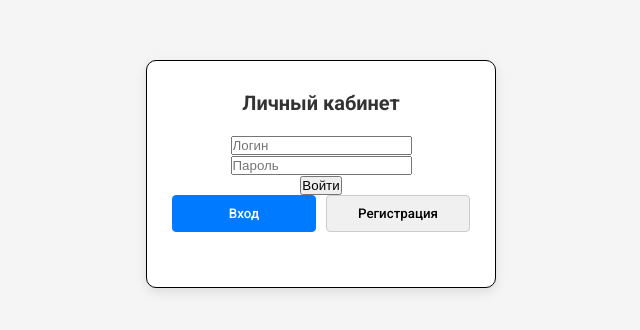
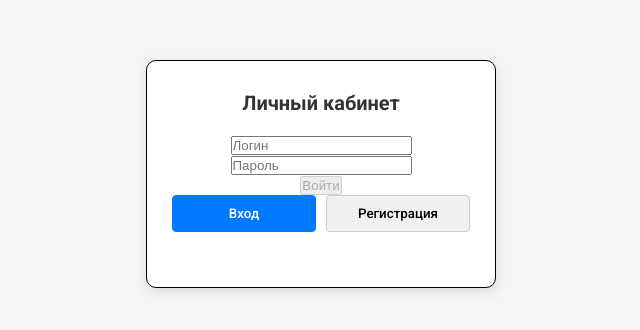
Before and after one commit to ilya-r-v/pet-project-messenger, an Angular app in the folder client/: page / in a window 1280 px wide. Shown: the part 226-556 px from the top of the page, without its empty margins (319-959 px from the left). Built offline with nearby package versions, Linux system fonts and the light colour scheme.

Commit message:
feat: add redirect

```diff
--- a/client/src/app/app.html
+++ b/client/src/app/app.html
@@ -1,9 +1,19 @@
+@if (authService.isAuthenticated$ | async) {
+    <app-home></app-home>
+} @else {
+    <ng-container *ngTemplateOutlet="authBlock"></ng-container>
+}
+
+<ng-template #authBlock>
     <div class="auth">
     <div class="auth-window">
         <h4>Личный кабинет</h4>
 
-    <app-login *ngIf="activeForm === 'login'"></app-login>
-    <app-register *ngIf="activeForm === 'register'"></app-register>
+        @if (activeForm === 'login') {
+            <app-login></app-login>
+        } @else {
+            <app-register></app-register>
+        }
 
         <div class="switch-buttons">
         <button
@@ -21,3 +31,4 @@
         </div>
     </div>
     </div>
+</ng-template>
--- a/client/src/app/app.ts
+++ b/client/src/app/app.ts
@@ -2,16 +2,20 @@ import { Component } from '@angular/core';
 import { CommonModule } from '@angular/common';
 import { LoginComponent } from './login/login.component';
 import { RegisterComponent } from './register/register.component';
+import { HomeComponent } from './home/home.component';
+import { AuthService } from './services/auth.service';
 
 @Component({
   selector: 'app-root',
   standalone: true,
-  imports: [CommonModule, LoginComponent, RegisterComponent],
+  imports: [CommonModule, LoginComponent, RegisterComponent, HomeComponent],
   templateUrl: './app.html',
   styleUrls: ['./app.scss']
 })
 export class AppComponent {
   activeForm: 'login' | 'register' = 'login';
+
+  constructor(public authService: AuthService) {}
 
   showLogin() {
     this.activeForm = 'login';
--- /dev/null
+++ b/client/src/app/home/home.component.html
@@ -0,0 +1,4 @@
+<div class="main-container">
+  <h1>Добро пожаловать!</h1>
+  <button (click)="logout()">Выйти</button>
+</div>
--- /dev/null
+++ b/client/src/app/home/home.component.ts
@@ -0,0 +1,15 @@
+import { Component } from '@angular/core';
+import { AuthService } from '../services/auth.service';
+
+@Component({
+  selector: 'app-home',
+  standalone: true,
+  imports: [],
+  templateUrl: './home.component.html',
+  styleUrl: './home.component.scss',
+})
+export class HomeComponent {
+  constructor (private authService: AuthService) {}
+
+  logout() { this.authService.logout(); }
+}
--- a/client/src/app/login/login.component.html
+++ b/client/src/app/login/login.component.html
@@ -1,5 +1,31 @@
-<div class="fields">
-    <input type="text" placeholder="Логин">
-    <input type="password" placeholder="Пароль">
-</div>
-<button class="entrance">Войти</button>
+<form [formGroup]="loginForm" (ngSubmit)="onSubmit()">
+    <div class="fields">
+        <input
+            type="text"
+            formControlName="username"
+            placeholder="Логин"
+            [class.invalid]="loginForm.get('username')?.invalid && loginForm.get('username')?.touched"
+        >
+        <div class="error" *ngIf="loginForm.get('username')?.invalid && loginForm.get('username')?.touched">
+        Логин обязателен
+        </div>
+
+        <input
+        type="password"
+        formControlName="password"
+        placeholder="Пароль"
+        [class.invalid]="loginForm.get('password')?.invalid && loginForm.get('password')?.touched"
+        >
+        <div class="error" *ngIf="loginForm.get('password')?.invalid && loginForm.get('password')?.touched">
+        Пароль обязателен
+        </div>
+    </div>
+
+    <button
+        type="submit"
+        class="entrance"
+        [disabled]="loginForm.invalid"
+    >
+        Войти
+    </button>
+</form>
--- a/client/src/app/login/login.component.ts
+++ b/client/src/app/login/login.component.ts
@@ -1,11 +1,40 @@
 import { Component } from '@angular/core';
 import { CommonModule } from '@angular/common';
+import { ReactiveFormsModule, FormGroup, FormControl, Validators } from '@angular/forms';
+import { Router } from '@angular/router';
+import { AuthService } from '../services/auth.service';
+
 
 @Component({
   selector: 'app-login',
   standalone: true,
-  imports: [CommonModule],
+  imports: [CommonModule, ReactiveFormsModule],
   templateUrl: './login.component.html',
   styleUrls: ['./login.component.scss']
 })
-export class LoginComponent { }
+export class LoginComponent {
+  loginForm = new FormGroup({
+    username: new FormControl('', Validators.required),
+    password: new FormControl('', Validators.required)
+  });
+
+  constructor(
+    private authService: AuthService,
+    private router: Router
+  ) {}
+
+  onSubmit() {
+    if (this.loginForm.invalid) {
+      return;
+    }
+
+    const { username, password } = this.loginForm.value;
+    const success = this.authService.login(username!, password!);
+
+    if (success) {
+      this.router.navigate(['/home']);
+    } else {
+      alert('Неверный логин или пароль');
+    }
+  }
+}
--- /dev/null
+++ b/client/src/app/services/auth.service.ts
@@ -0,0 +1,27 @@
+import { Injectable } from "@angular/core";
+import { BehaviorSubject, Observable } from "rxjs";
+
+@Injectable({
+    providedIn: 'root'
+})
+
+export class AuthService {
+    private isAuthenticatedSubject = new BehaviorSubject<boolean>(false);
+    public isAuthenticated$: Observable<boolean> = this.isAuthenticatedSubject.asObservable();
+
+    login(username: string, password: string): boolean {
+        if (username == 'user' && password == 'pass') {
+            this.isAuthenticatedSubject.next(true);
+            return true;
+        }
+        return false;
+    }
+
+    logout(): void {
+        this.isAuthenticatedSubject.next(false);
+    }
+
+    get isAuthenticated(): boolean {
+        return this.isAuthenticatedSubject.value;
+    }
+}
```
Also changed, not shown: client/src/app/home/home.component.scss (added), 1 other file (tests, documents, lock files or other folders). Lines whose indentation alone changed are shown as unchanged.
